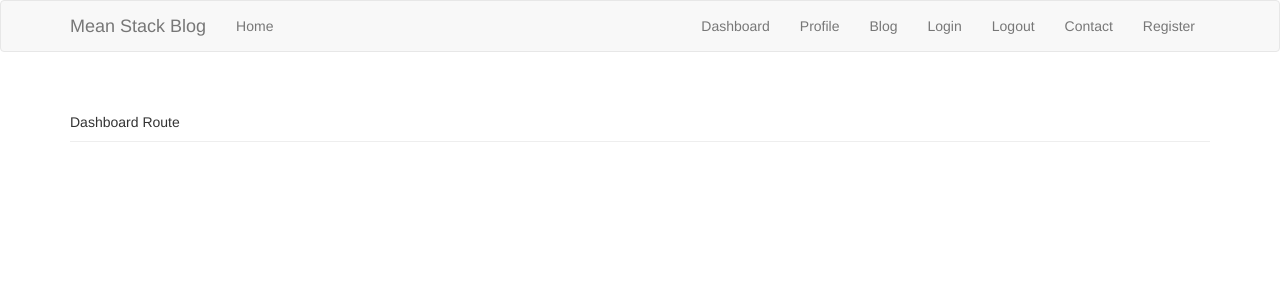
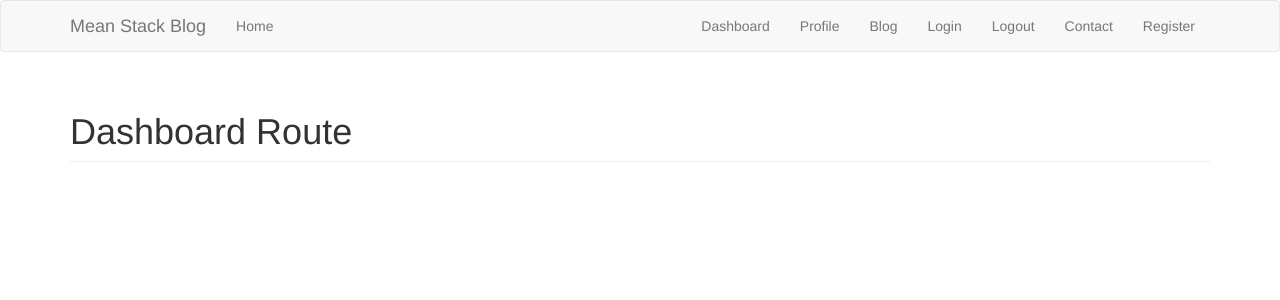
Before and after one commit to vishwaszambre/mean-stack-angular-2, an Angular app in the folder client/: page /dashboard in a window 1280 px wide. Shown: the top 300 px of the page. Built offline with nearby package versions, Linux system fonts and the light colour scheme.

Commit message:
client routing changes

```diff
--- a/client/src/app/components/dashboard/dashboard.component.html
+++ b/client/src/app/components/dashboard/dashboard.component.html
@@ -1 +1 @@
-<div class="page-header">Dashboard Route</div>
+<h1 class="page-header">Dashboard Route</h1>
```
Also changed, not shown: client/src/app/components/home/home.component.html (line endings or trailing spaces), 1 other file (tests, documents, lock files or other folders).
